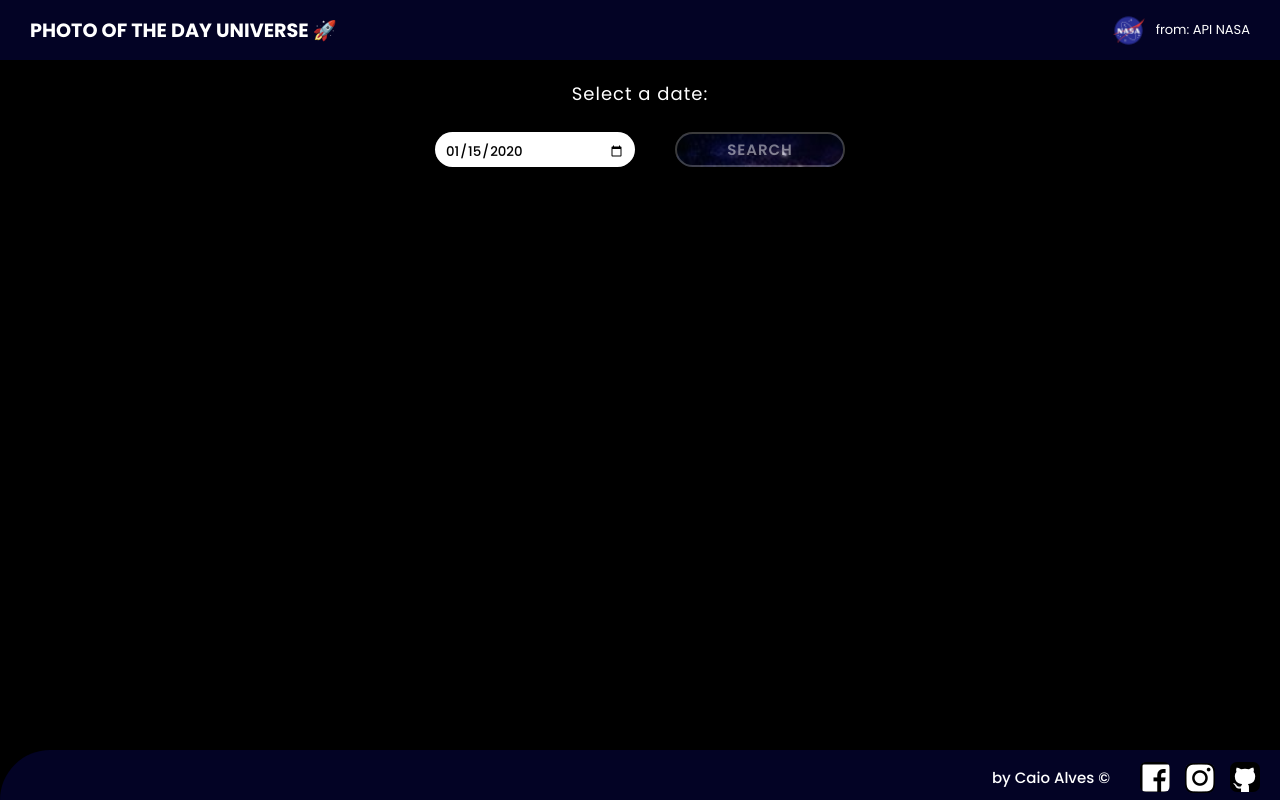
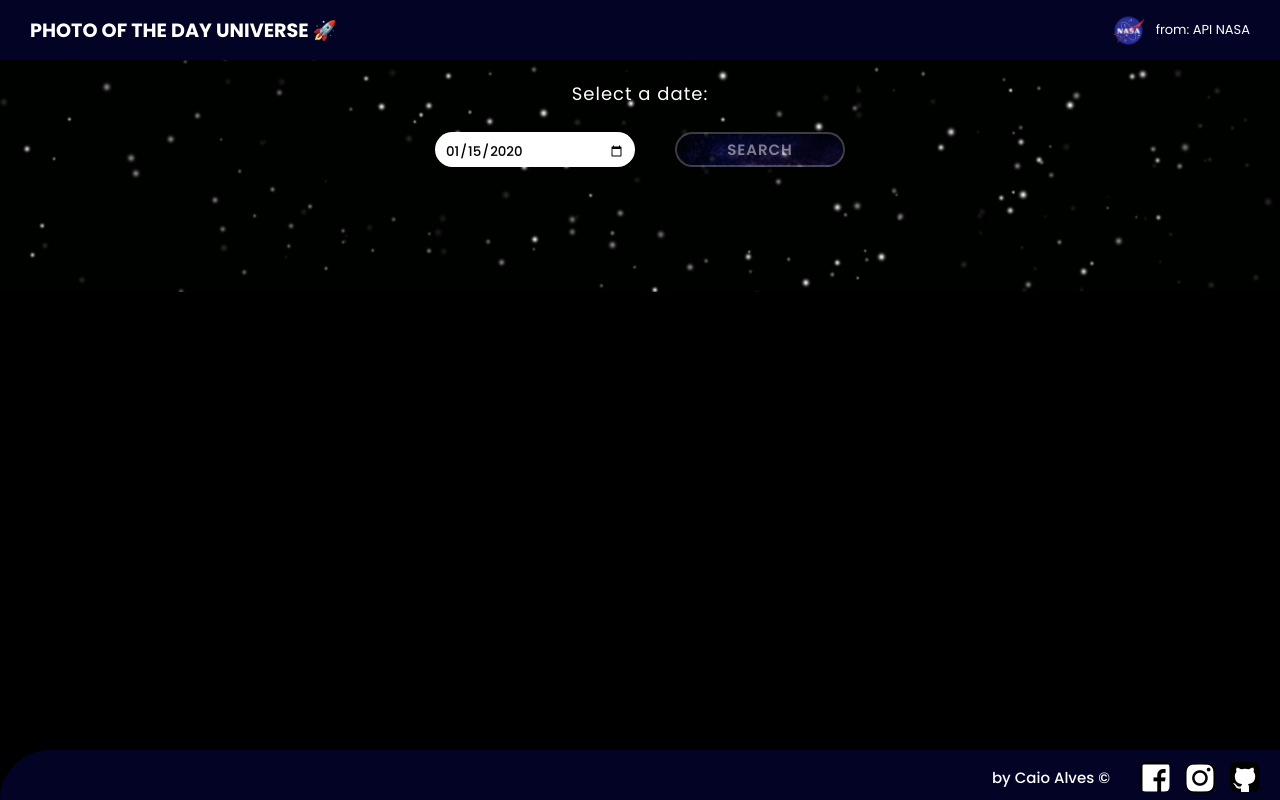
Before and after one commit to caioalvess/pickOfTheDayUniverse_NASA, a plain HTML site: page index.html in a window 1280 px wide. Both pictures are taken after typing "2020-01-15" into the empty fields and a click on the button "search". Drawn offline with nearby package versions, Linux system fonts and the light colour scheme; no server answers.

Commit message:
correção de bug e adição de efeito estrelado ao fundo da page

```diff
--- a/index.html
+++ b/index.html
@@ -34,6 +34,19 @@
         </div>
 
     </header>
+
+    <section>
+
+        <div class="star star1"></div>
+        <div class="star star2"></div>
+        <div class="star star3"></div>
+        <div class="star star4"></div>
+        <div class="star star5"></div>
+        <div class="star star6"></div>
+        <div class="star star7"></div>
+        <div class="star star8"></div>
+
+
 
 
     <div class="box">
@@ -77,6 +90,8 @@
 
     </container>
 
+</section>
+
     <footer>
 
 
--- a/script.js
+++ b/script.js
@@ -22,6 +22,9 @@ function go() {
     var selectDate = document.querySelector('label');
     box.style.marginTop = '20px';
     box.style.transition = '1000ms';
+    var marginOut = document.querySelector('.box');
+    marginOut.style.marginBottom = '50px';
+    marginOut.style.transition = '1s';
 }
 
 
@@ -40,13 +43,13 @@ function getPic(n) {
     if (tipomedia === "\"image\"") {
         $("iframe").css("display", "none");
         $("img").attr("src", linkimg);
-        $("img").css("display", "block");
+        $("img").css("display", "initial");
     }
     else {
         $("img").css("display", "none");
         $("iframe").attr("src", linkimg);
         $("iframe").css("width", "640px");
         $("iframe").css("height", "480px");
-        $("iframe").css("display", "block");
+        $("iframe").css("display", "initial");
     }
 }
--- a/style.css
+++ b/style.css
@@ -10,12 +10,26 @@
 
 body {
     background-color: rgb(0, 0, 0);
+
+
+
 }
 
 
 h1 {
     text-align: center;
     color: rgb(195, 216, 255);
+    animation: fadeIn 3.5s;
+}
+
+@keyframes fadeIn {
+    from {
+        opacity: 0;
+    }
+
+    to {
+        opacity: 1;
+    }
 }
 
 
@@ -27,6 +41,91 @@ header {
     background-color: rgb(3, 3, 37);
     height: 60px;
     width: 100%;
+}
+
+section {
+    position: relative;
+    width: 100%;
+    max-height: 20000px;
+    background-color: #000200;
+    position: absolute;
+}
+
+section .star {
+    position: absolute;
+    top: 0;
+    left: 0;
+    width: 100%;
+    height: 100%;
+    pointer-events: none;
+    animation:animate 8s ease-in-out infinite;
+}
+
+section .star.star1 {
+    animation-delay:0s ;
+    background: url(star1.png);
+    background-size: cover;
+    background-position: center;
+}
+
+section .star.star2 {
+    animation-delay:-1s ;
+    background: url(star2.png);
+    background-size: cover;
+    background-position: center;
+}
+
+section .star.star3 {
+    animation-delay:-2s ;
+    background: url(star3.png);
+    background-size: cover;
+    background-position: center;
+}
+
+section .star.star4 {
+    animation-delay:-3s ;
+    background: url(star4.png);
+    background-size: cover;
+    background-position: center;
+}
+
+section .star.star5 {
+    animation-delay:-4s ;
+    background: url(star5.png);
+    background-size: cover;
+    background-position: center;
+}
+
+section .star.star6 {
+    animation-delay:-5s ;
+    background: url(star6.png);
+    background-size: cover;
+    background-position: center;
+}
+
+section .star.star7 {
+    animation-delay:-6s ;
+    background: url(star7.png);
+    background-size: cover;
+    background-position: center;
+}
+
+section .star.star8 {
+    animation-delay:-7s ;
+    background: url(star8.png);
+    background-size: cover;
+    background-position: center;
+}
+
+
+
+@keyframes animate {
+    0%, 20%, 40%, 60%, 80%, 100% {
+        opacity: 0;
+    }
+    10%, 30%, 50%, 70%, 90% {
+        opacity: 1;
+    }
 }
 
 
@@ -91,7 +190,6 @@ p {
     padding: 5px 30px 0 0;
 }
 
-
 #headerH1 {
 
     color: #fff;
@@ -133,6 +231,17 @@ h3{
     padding: 5px;
     border-radius: 5px;
     margin: 0px 20px 15px 20px;
+    animation: fadeIn 3.5s;
+}
+
+@keyframes fadeIn {
+    from {
+        opacity: 0;
+    }
+
+    to {
+        opacity: 1;
+    }
 }
 
 
@@ -143,6 +252,8 @@ h3{
     margin-bottom: 40px;
     flex-direction: column;
     text-align: center;
+    margin-bottom: 238px;
+    /* position: relative; */
 }
 
 
@@ -162,7 +273,6 @@ label {
     letter-spacing: 1px;
     font-size: 18px;
 }
-
 
 .buttonClass {
     background: url(pexels-min-an-813269\ \(1\).jpg);
@@ -189,12 +299,10 @@ label {
 
 
 #container1 {
-
     display: flex;
     align-self: center;
     justify-content: space-around;
     width: 450px;
-
 }
 
 
@@ -204,11 +312,22 @@ label {
     margin-bottom: 45px;
 }
 
-
 img {
     display: none;
     width: 640px;
     height: 480px;
+    position: relative;
+    animation: fadeIn 3.5s;
+}
+
+@keyframes fadeIn {
+    from {
+        opacity: 0;
+    }
+
+    to {
+        opacity: 1;
+    }
 }
 
 
@@ -216,7 +335,6 @@ img {
     margin-bottom: 30px;
 }
 
-
 iframe {
     display: none;
     width: 640px;
```
Also changed, not shown: star1.png (added), star2.png (added), star3.png (added), star4.png (added), star5.png (added), star6.png (added), star7.png (added), star8.png (added).
